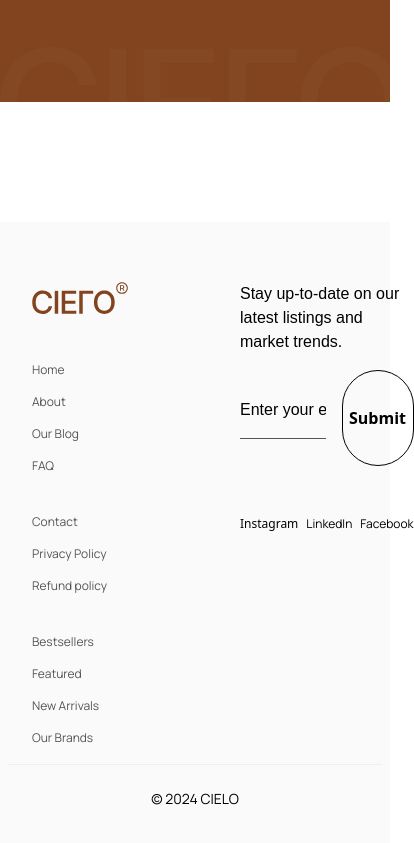
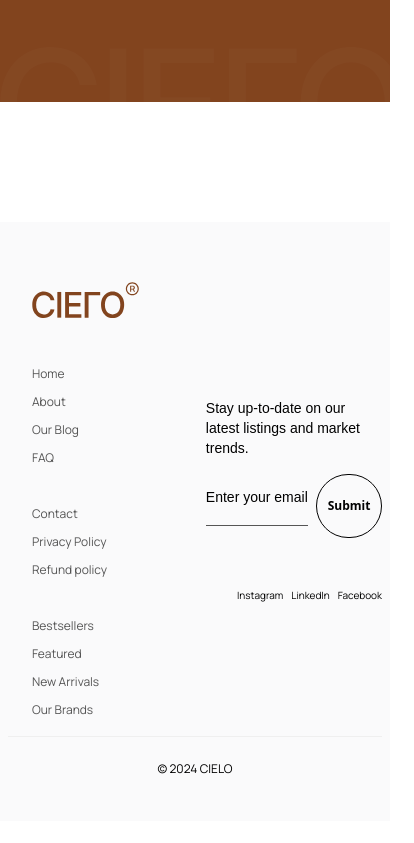
Before and after one commit to asssslay/CIELO-website, a React (Vite) app: page / in a window 390 px wide. Shown: the part 3430-4273 px from the top of the page, 414 px wide, since content can reach past the window. After the commit the page ends 4251 px from the top, so only its background shows below. Built offline with nearby package versions, Linux system fonts and the light colour scheme; a web font is replaced by a local one.

Commit message:
Complete footer

```diff
--- a/src/components/FooterButton.jsx
+++ b/src/components/FooterButton.jsx
@@ -1,6 +1,6 @@
 function FooterButton() {
   return (
-    <button className="w-36 h-24 rounded-full border border-black flex items-center justify-center text-black text-base font-semibold ">
+    <button className="w-28 h-16 sm:w-32 sm:h-20 md:w-36 md:h-24 rounded-full border border-black flex items-center justify-center text-black font-semibold text-xs sm:text-sm lg:text-base">
       Submit
     </button>
   );
--- a/src/components/FooterNav.jsx
+++ b/src/components/FooterNav.jsx
@@ -3,10 +3,10 @@ import { footerNavLinks } from "../constants/index";
 
 const FooterNav = () => {
   return (
-    <div className="flex flex-wrap gap-12 max-md:gap-y-10 xl:gap-[60px]">
+    <div className="flex flex-wrap gap-10 sm:gap-12 max-md:gap-y-10 xl:gap-[60px]">
       {footerNavLinks.map((section, index) => (
         <div key={index} className="flex flex-col">
-          <ul className="flex flex-col gap-4">
+          <ul className="flex flex-col gap-3 lg:gap-4">
             {section.links.map((link, linkIndex) => (
               <li
                 key={linkIndex}
--- a/src/sections/Footer.jsx
+++ b/src/sections/Footer.jsx
@@ -6,23 +6,27 @@ const Footer = () => {
   return (
     <footer className="pt-[60px] pb-5 bg-softGray">
       <div className="relative z-10 container mx-auto">
-        <div className="flex items-start padding-left mb-[18px]">
+        <div className="flex items-start max-lg:items-center padding-left mb-[18px]">
           <div className="flex items-start max-lg:flex-col   max-lg:gap-12">
-            <img src={assetPaths.footerLogo} className="mr-24 xl:mr-36" />
+            <img
+              src={assetPaths.footerLogo}
+              className="max-xs:h-9 w-auto h-auto mr-24 xl:mr-36"
+            />
             <FooterNav />
           </div>
-          <div className="ml-28 xl:ml-[202px]">
-            <p className="font-darker text-base mb-4 font-medium">
-              Stay up-to-date on our latest listings and <br />
+          <div className="ml-9 xs:ml-16 md:ml-28 xl:ml-[202px]">
+            <p className="font-darker text-sm md:text-base mb-4 font-medium">
+              Stay up-to-date on our latest listings and{" "}
+              <br className="hidden sm:block" />
               market trends.
             </p>
-            <div className="flex gap-4 items-center">
+            <div className="flex gap-2 xs:gap-4 items-center">
               <input
                 type="email"
                 id="email"
                 autoComplete="on"
                 placeholder="Enter your email"
-                className="w-full pb-4 bg-transparent font-darker border-0 border-b border-neutralGray focus:outline-none focus:border-black placeholder:font-darker placeholder:text-base placeholder:text-black placeholder:font-medium"
+                className="w-full pb-4 bg-transparent font-darker border-0 border-b border-neutralGray focus:outline-none focus:border-black placeholder:font-darker  placeholder:text-black placeholder:font-medium placeholder:text-sm md:placeholder:text-base"
               />
               <FooterButton />
             </div>
@@ -31,7 +35,7 @@ const Footer = () => {
                 href="https://www.instagram.com/"
                 target="_blank"
                 rel="noopener noreferrer"
-                className="text-xs"
+                className="text-[10px] lg:text-xs font-manrope"
               >
                 Instagram
               </a>
@@ -39,7 +43,7 @@ const Footer = () => {
                 href="https://www.linkedin.com/"
                 target="_blank"
                 rel="noopener noreferrer"
-                className="text-xs font-manrope"
+                className="text-[10px] lg:text-xs font-manrope"
               >
                 LinkedIn
               </a>
@@ -47,7 +51,7 @@ const Footer = () => {
                 href="https://www.facebook.com/"
                 target="_blank"
                 rel="noopener noreferrer"
-                className="text-xs font-manrope"
+                className="text-[10px] lg:text-xs font-manrope"
               >
                 Facebook
               </a>
@@ -55,7 +59,7 @@ const Footer = () => {
           </div>
         </div>
         <div className="text-center py-6 border-t border-milkWhite">
-          <p className="font-manrope text-sm">© 2024 CIELO</p>
+          <p className="font-manrope text-xs xl:text-sm">© 2024 CIELO</p>
         </div>
       </div>
     </footer>
```
